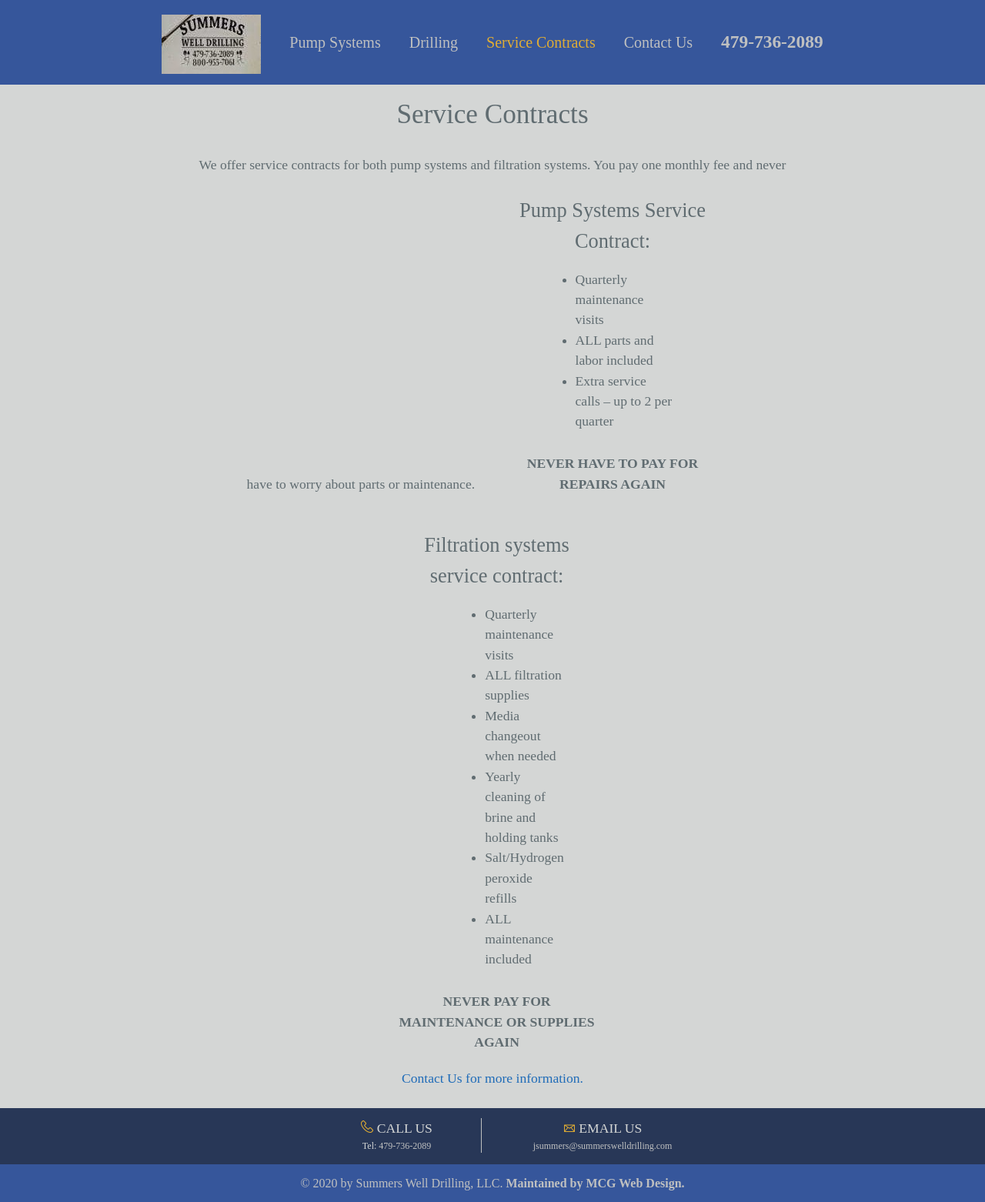
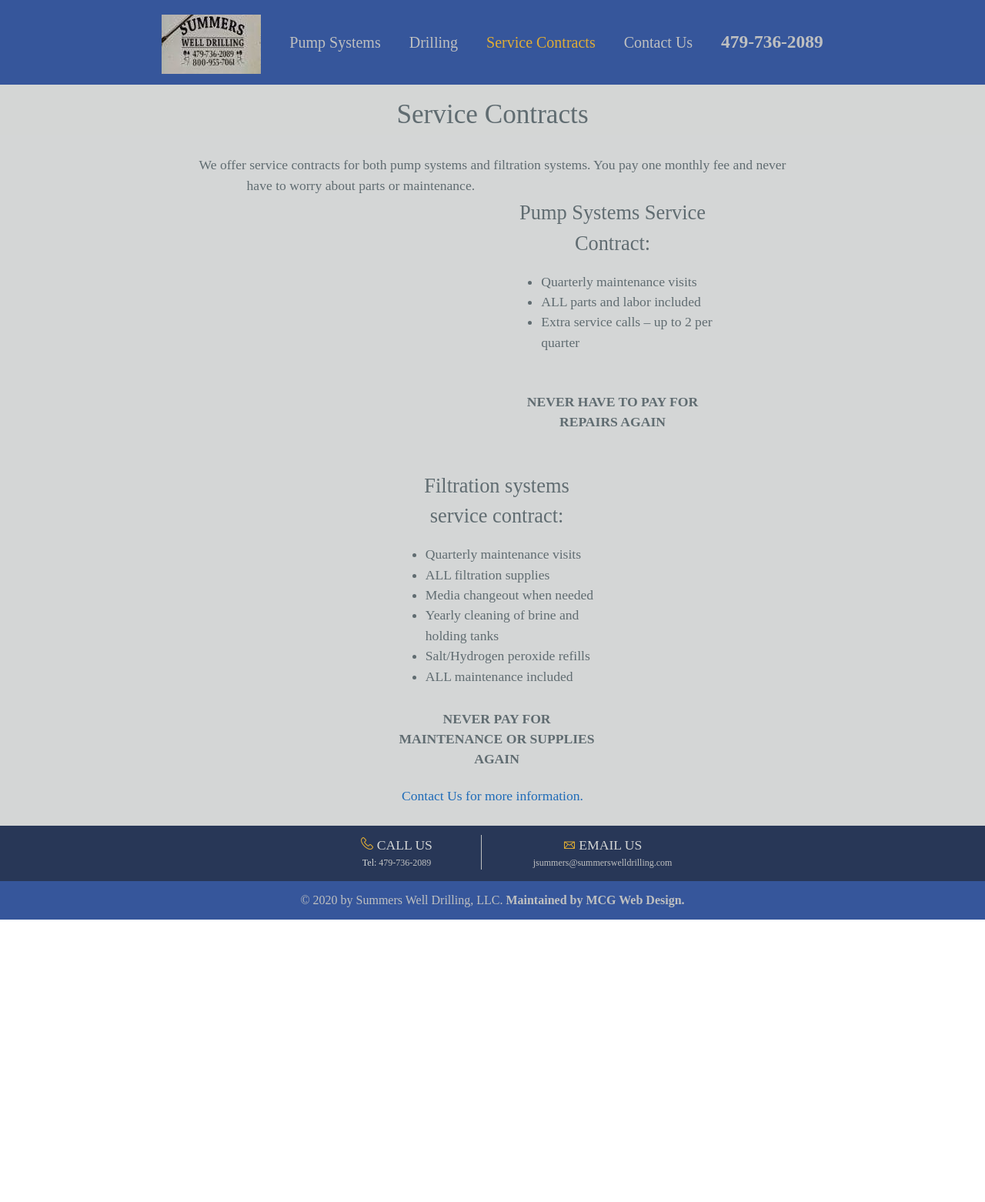
Before and after one commit to jamess999888/SummersDrilling, a Jekyll site: the page built from serviceContracts.md, in a window 1280 px wide. Shown: the whole page at 77% size. Built offline with Jekyll 4.4.1, drawn with Linux system fonts in a browser that asks for light colours; our own code applies the rules of GitHub Pages for plain Markdown files; after the commit the page ends 1195 px from its top, so only the background shows below that.

Commit message:
working on service contracts

```diff
--- a/css/style.css
+++ b/css/style.css
@@ -1303,6 +1303,7 @@ ul.topnav li.right {
     padding: 2% 2% 2% 2%;
     width: 40%;
     margin: 0 2%;
+    vertical-align: text-top;
 }
 
 #serviceContracts .listHeader,
@@ -1315,7 +1316,14 @@ ul.topnav li.right {
 #serviceContracts .list {
     display: inline-block;
     padding: 2% 2% 2% 2%;
-    width: 40%;
+    margin: 0 2%;
+    vertical-align: middle;
+    text-decoration: none;
+}
+
+#serviceContracts .left {
+    display: inline-block;
+    padding: 2% 2% 10% 2%;
     margin: 0 2%;
     vertical-align: middle;
     text-decoration: none;
--- a/serviceContracts.md
+++ b/serviceContracts.md
@@ -3,13 +3,13 @@
 <div id="root">
     <div id="serviceContracts">
         <h1 class="serviceContracts-header">Service Contracts</h1>
-        <div>
+        <div class="content">
             We offer service contracts for both pump systems and filtration systems.  You pay one monthly fee and never have to worry about parts or maintenance.
             <div class="outerList">
                 <div class="listHeader">
                     <h2>Pump Systems Service Contract:</h2>
                 </div>
-                <div class = "list-left">
+                <div class = "list, left">
                     <ul>
                         <li>Quarterly maintenance visits</li>
                         <li>ALL parts and labor included</li>
```
